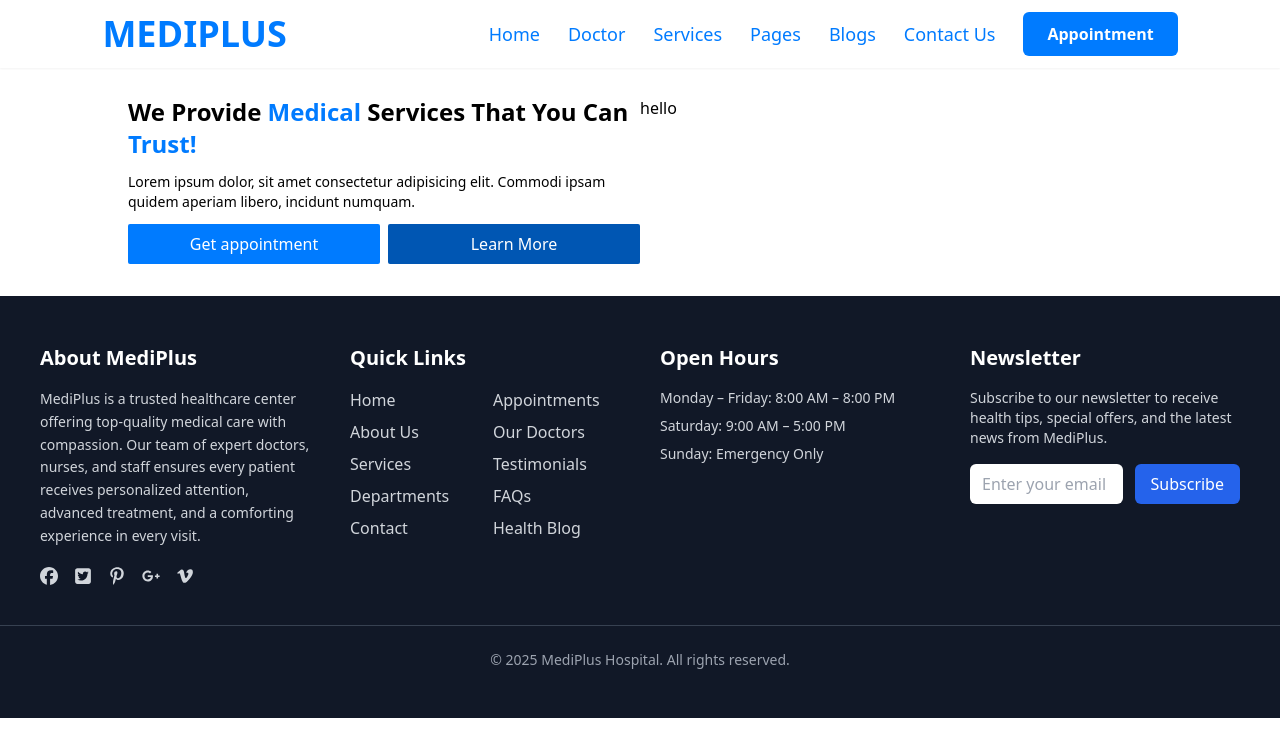
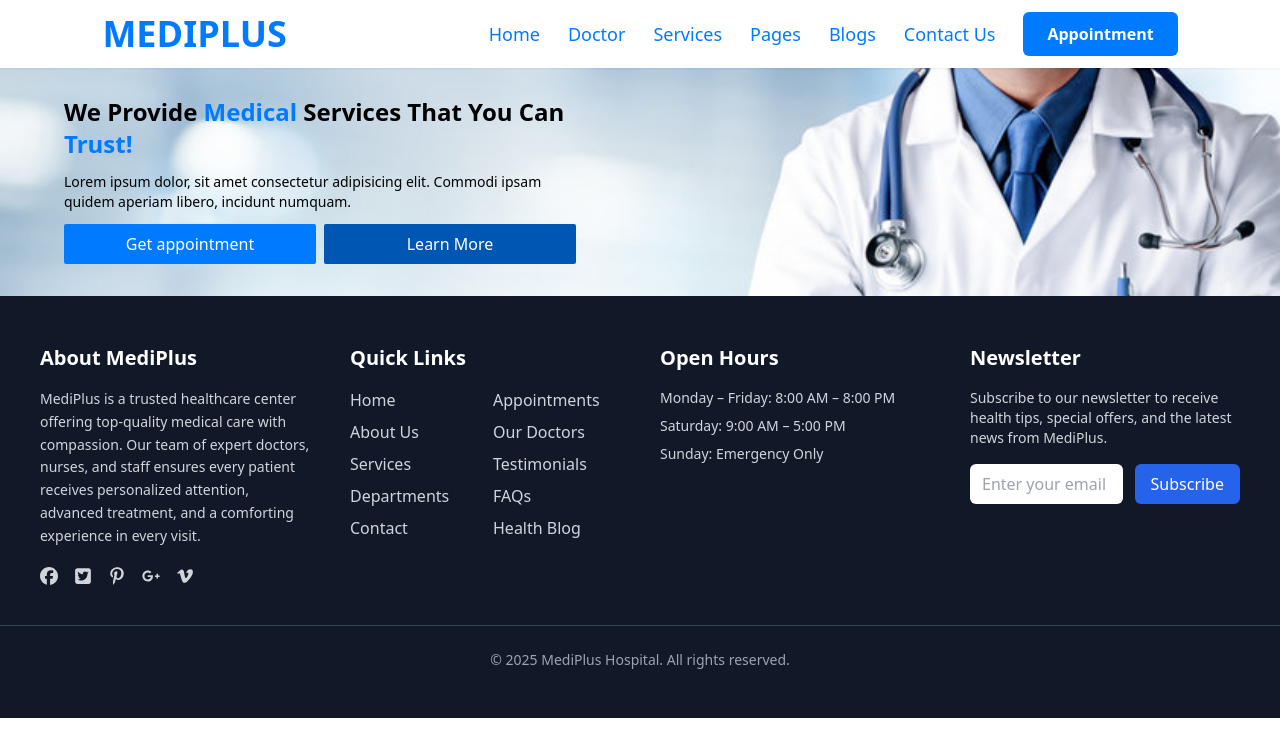
Before and after one commit to kunal-bhati2002/MediPlus, a React (Vite) app: page / in a window 1280 px wide. Shown: the top 756 px of the page. Built offline with nearby package versions, Linux system fonts and the light colour scheme.

Commit message:
Banner Updated

```diff
--- a/src/pages/home page/components/Banner.tsx
+++ b/src/pages/home page/components/Banner.tsx
@@ -1,7 +1,7 @@
 function Banner() {
     return (<>
-        <section className="w-[80%] mx-auto py-8 md:grid grid-cols-2">
-            <div>
+        <section className=" md:grid grid-cols-2 bg-[url(/public/images/home_banner_image_1.jpg)] bg-cover">
+            <div className="w-[80%] mx-auto py-8">
                 <h1 className="text-2xl font-semibold sm:font-bold">We Provide <span className="text-primary">Medical</span> Services That You Can <span className="text-primary">Trust!</span></h1>
                 <p className="py-3 text-sm">Lorem ipsum dolor, sit amet consectetur adipisicing elit. Commodi ipsam quidem aperiam libero, incidunt numquam.</p>
                 <div className="flex flex-col gap-2 text-white font-medium sm:flex-row">
@@ -9,7 +9,7 @@ function Banner() {
                     <button className="bg-primary-dark hover:bg-primary px-4 py-2 rounded-sm w-full">Learn More</button>
                 </div>
             </div>
-            <div>
+            <div className="hidden">
                 <p>hello</p>
             </div>
         </section>
```
Also changed, not shown: public/images/home_banner_image_1.jpg (added).
